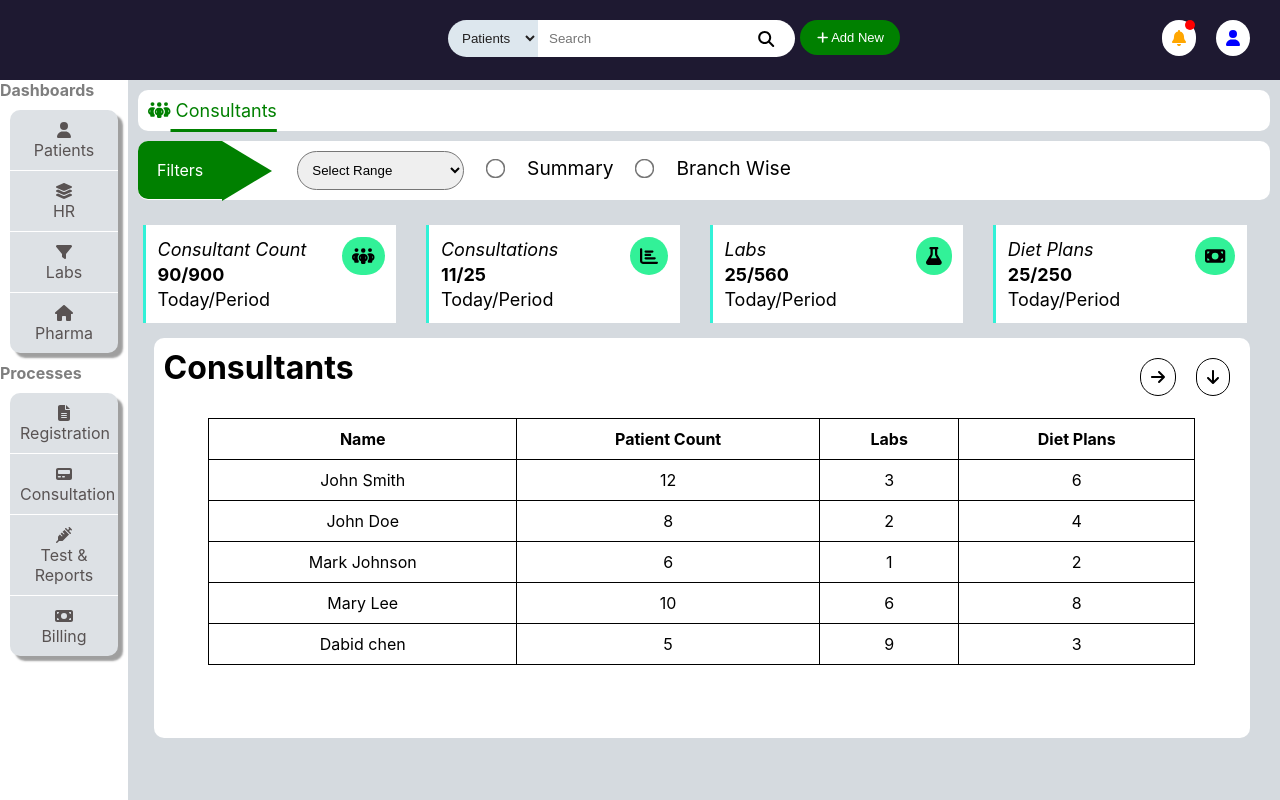
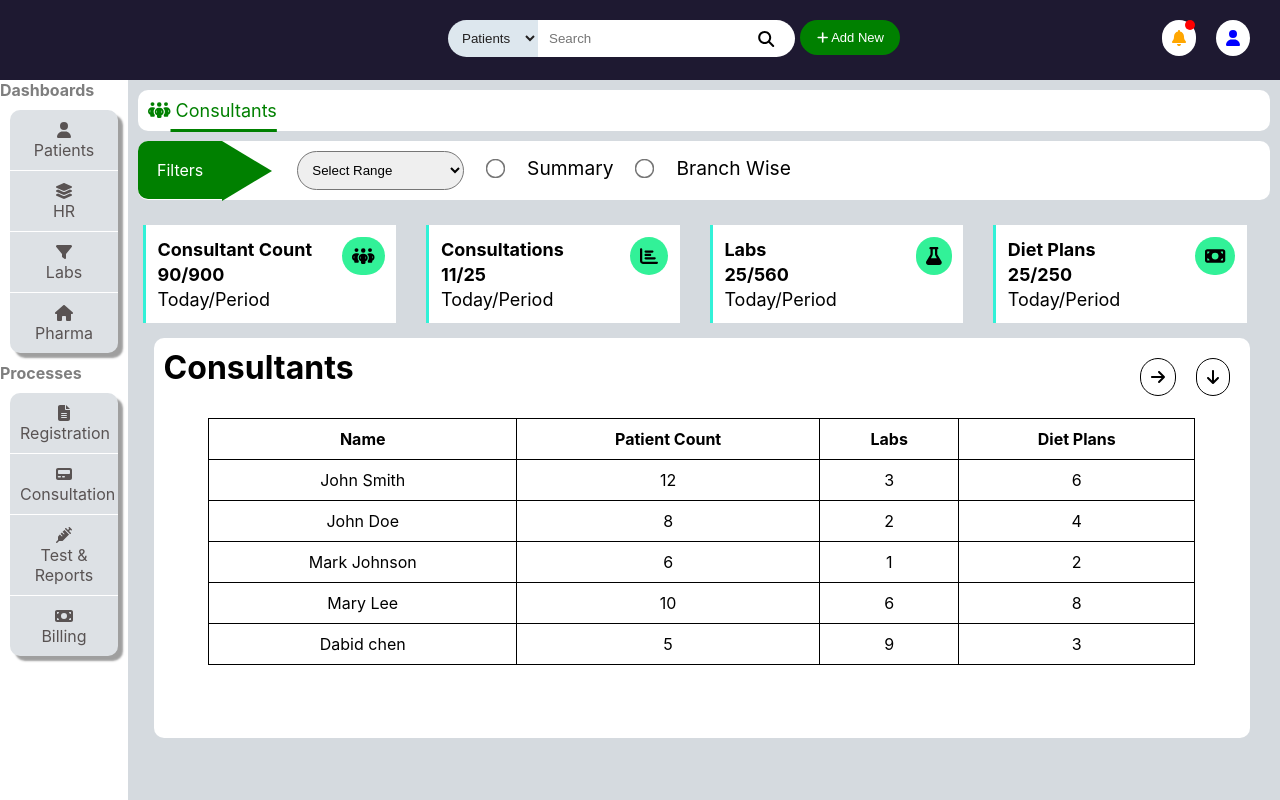
Before and after one commit to charan-churu/TecHub_Intership, a React (Create React App) app: page / in a window 1280 px wide. Built offline with nearby package versions, Linux system fonts and the light colour scheme.

Commit message:
Page.jsx

```diff
--- a/src/components/Page.jsx
+++ b/src/components/Page.jsx
@@ -64,7 +64,7 @@ function Page() {
 
         <div >
           <div className='icons'>
-           <i> Consultant Count </i>
+           <b> Consultant Count </b>
            <FontAwesomeIcon icon={faPeopleGroup} className='ins'/> <br />
             <strong> 90/900 </strong>
             <p>Today/Period</p>
@@ -72,7 +72,7 @@ function Page() {
           </div>
 
           <div className='icons'>
-           <i> Consultations </i>
+           <b> Consultations </b>
            <FontAwesomeIcon icon={faChartBar} className='ins'/> <br />
             <strong> 11/25 </strong>
             <p>Today/Period</p>
@@ -80,7 +80,7 @@ function Page() {
           </div>
 
           <div className='icons'>
-           <i>Labs </i>
+           <b>Labs </b>
            <FontAwesomeIcon icon={faFlask} className='ins'/> <br />
             <strong> 25/560 </strong>
             <p>Today/Period</p>
@@ -88,7 +88,7 @@ function Page() {
           </div>
 
           <div className='icons'>
-           <i> Diet Plans </i>
+           <b> Diet Plans </b>
            <FontAwesomeIcon icon={faMoneyBill} className='ins'/> <br />
             <strong> 25/250 </strong>
             <p>Today/Period</p>
```
